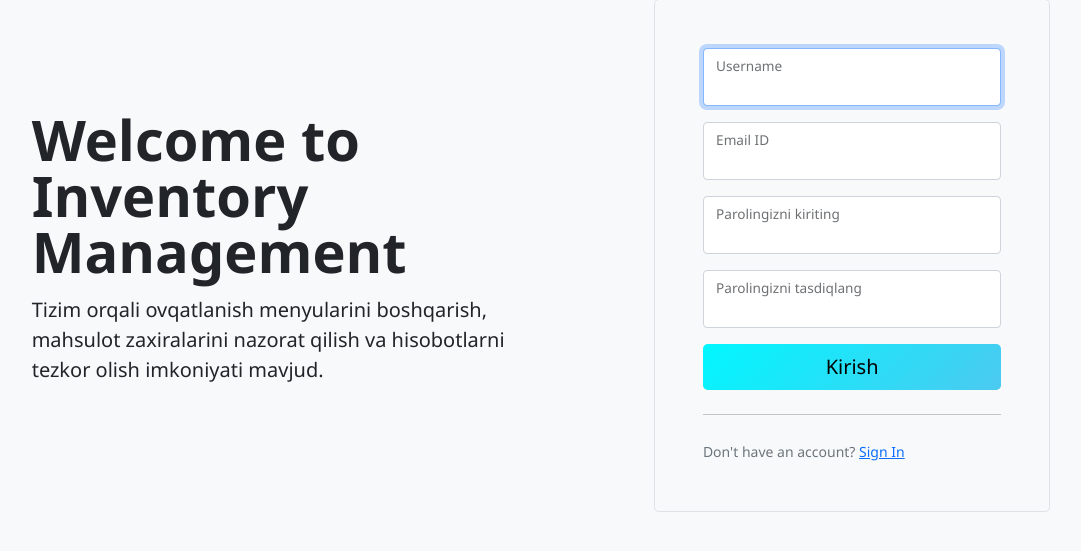
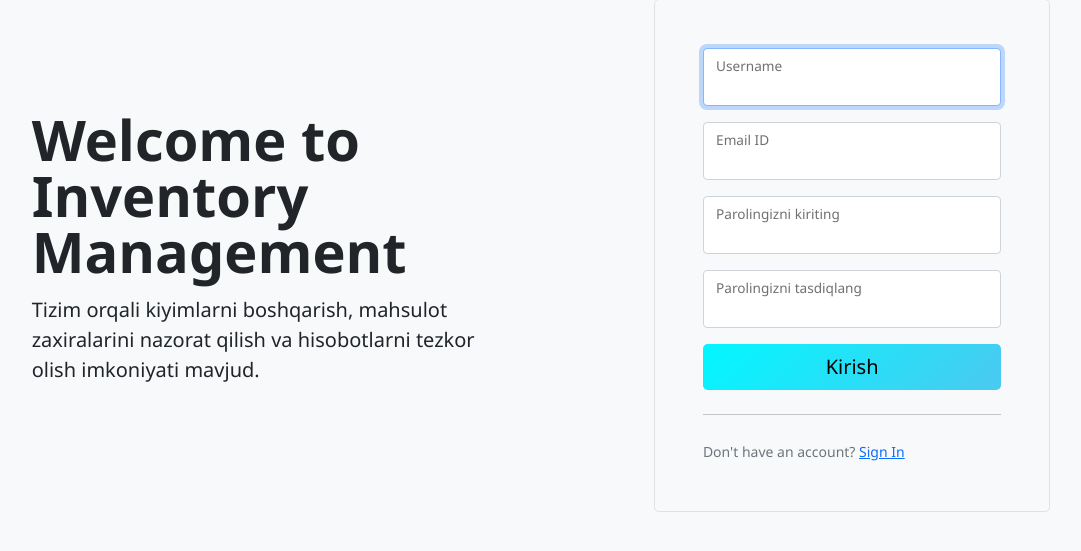
Before and after one commit to Baxtiyorov-Muhammad-Ali/django-project, a Django app: page /accounts/register/ in a window 1280 px wide. Shown: the part 97-648 px from the top of the page, without its empty margins (99-1180 px from the left). Run offline with Django 5.2, Linux system fonts and the light colour scheme; parts of the project's set-up code (start-up, migrations or seed data) failed here and were passed over; some libraries are stand-ins or nearby versions.

Commit message:
changed project

```diff
--- a/my_inventory_system/django_project/dashboard/consumers.py
+++ b/my_inventory_system/django_project/dashboard/consumers.py
@@ -7,7 +7,6 @@ class ProductConsumer(AsyncWebsocketConsumer):
     async def connect(self):
         self.room_group_name = 'product_group'
 
-        # Ulanishni qabul qilish
         await self.channel_layer.group_add(
             self.room_group_name,
             self.channel_name
@@ -36,10 +35,7 @@ class ProductConsumer(AsyncWebsocketConsumer):
         )
 
     async def chat_message(self, event):
-        # Boshqalariga xabar yuborish
         message = event['message']
-
-        # WebSocket orqali xabarni yuborish
         await self.send(text_data=json.dumps({
             'message': message
         }))
--- a/my_inventory_system/django_project/templates/base.html
+++ b/my_inventory_system/django_project/templates/base.html
@@ -182,7 +182,6 @@
       aria-label="Toggle navigation">
       <span class="navbar-toggler-icon"></span>
     </button>
-
     <div class="collapse navbar-collapse" id="navbarNav">
       <ul class="navbar-nav me-auto mb-2 mb-lg-0" style="gap: 20px;">
         <li class="nav-item"><a class="nav-link active" href="/">Bosh sahifa</a></li>
--- a/my_inventory_system/django_project/templates/dashboard/dashboard.html
+++ b/my_inventory_system/django_project/templates/dashboard/dashboard.html
@@ -4,7 +4,7 @@
      <div class="p-4 mb-5 rounded-3 shadow text-white" style="background: linear-gradient(135deg, #0d6efd, #6610f2);">
         <div class="container-fluid py-4 text-center">
             <h2 class="fw-bold">Welcome to Inventory Management </h2>
-            <p class="fs-5 mt-2">Tizim orqali ovqatlanish menyularini boshqarish, mahsulot zaxiralarini nazorat qilish va hisobotlarni tezkor olish imkoniyati mavjud</p>
+            <p class="fs-5 mt-2">Tizim orqali kiyimlarni boshqarish, mahsulot zaxiralarini nazorat qilish va hisobotlarni tezkor olish imkoniyati mavjud.</p>
             <a href="{% url 'all-items' %}" class="btn btn-outline-light btn-lg mt-3">Mahsulotlar</a>
         </div>
     </div>
--- a/my_inventory_system/django_project/templates/users/base.html
+++ b/my_inventory_system/django_project/templates/users/base.html
@@ -85,11 +85,10 @@
       <div class="col-lg-7 text-center text-lg-start">
         <h1 class="display-4 fw-bold lh-1 mb-3">Welcome to Inventory Management</h1>
         <p class="col-lg-10 fs-5">
-          Tizim orqali ovqatlanish menyularini boshqarish, mahsulot zaxiralarini nazorat qilish va hisobotlarni tezkor olish imkoniyati mavjud.
+          Tizim orqali kiyimlarni boshqarish, mahsulot zaxiralarini nazorat qilish va hisobotlarni tezkor olish imkoniyati mavjud.
         </p>
       </div>
       <div class="col-md-10 mx-auto col-lg-5">
-
         {% if messages %}
         {% for message in messages %}
         <div class="alert alert-{{ message.tags }}" role="alert">
@@ -97,7 +96,6 @@
         </div>
         {% endfor %}
         {% endif %}
-
         {% block content %}
         <form method="post" class="p-4 p-md-5 border rounded-3 bg-light">
           {% csrf_token %}
@@ -118,7 +116,6 @@
   </div>
 
   <script src="https://cdn.jsdelivr.net/npm/bootstrap@5.0.2/dist/js/bootstrap.bundle.min.js"></script>
-
   <script>
     function toggleMode() {
       const body = document.body;
--- a/my_inventory_system/django_project/templates/users/login.html
+++ b/my_inventory_system/django_project/templates/users/login.html
@@ -1,7 +1,5 @@
 {% extends 'users/base.html' %}
-
 {% block content %}
-
 <form class="p-4 p-md-5 border rounded-3 bg-light" method="POST">
     {% csrf_token %}
     <div class="form-floating mb-3">
@@ -17,11 +15,9 @@
             <input type="checkbox" value="remember-me"> Remember me
         </label>
     </div> -->
-
-    <button class="w-100 btn btn-lg btn-primary" type="submit">Sign In</button>
+       <button class="w-100 btn btn-lg btn-primary" type="submit">Sign In</button>
     <hr class="my-4">
     <!-- <small class="text-muted">By clicking Sign up, you agree to the terms of use.</small> -->
     <small class="text-muted">Don't have an account? <a href="{% url 'register' %}">Sign Up</a></small>
 </form>
-
 {% endblock content %}
--- a/my_inventory_system/django_project/templates/users/register.html
+++ b/my_inventory_system/django_project/templates/users/register.html
@@ -1,8 +1,6 @@
 {% extends 'users/base.html' %}
 {% load widget_tweaks %}
-
 {% block content %}
-
 <form class="p-4 p-md-5 border rounded-3 bg-light" method="POST">
     {% csrf_token %}
     <div class="form-floating mb-3">
```
Also changed, not shown: my_inventory_system/django_project/db.sqlite3.
